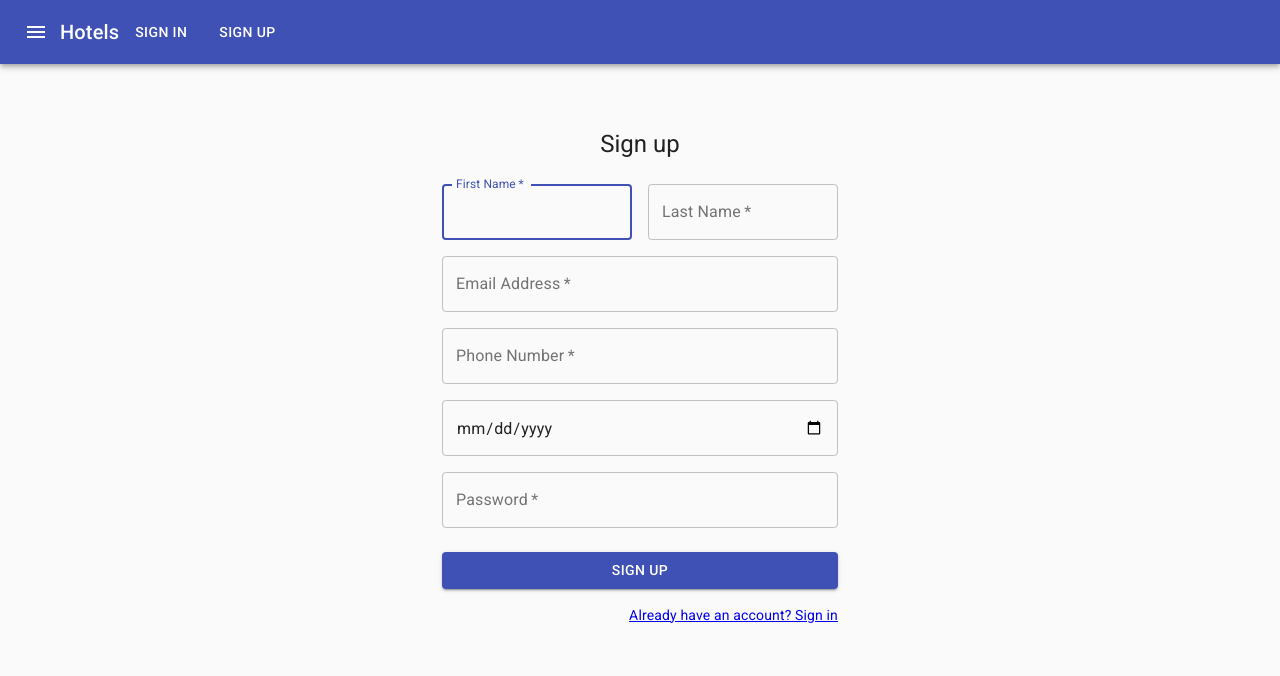
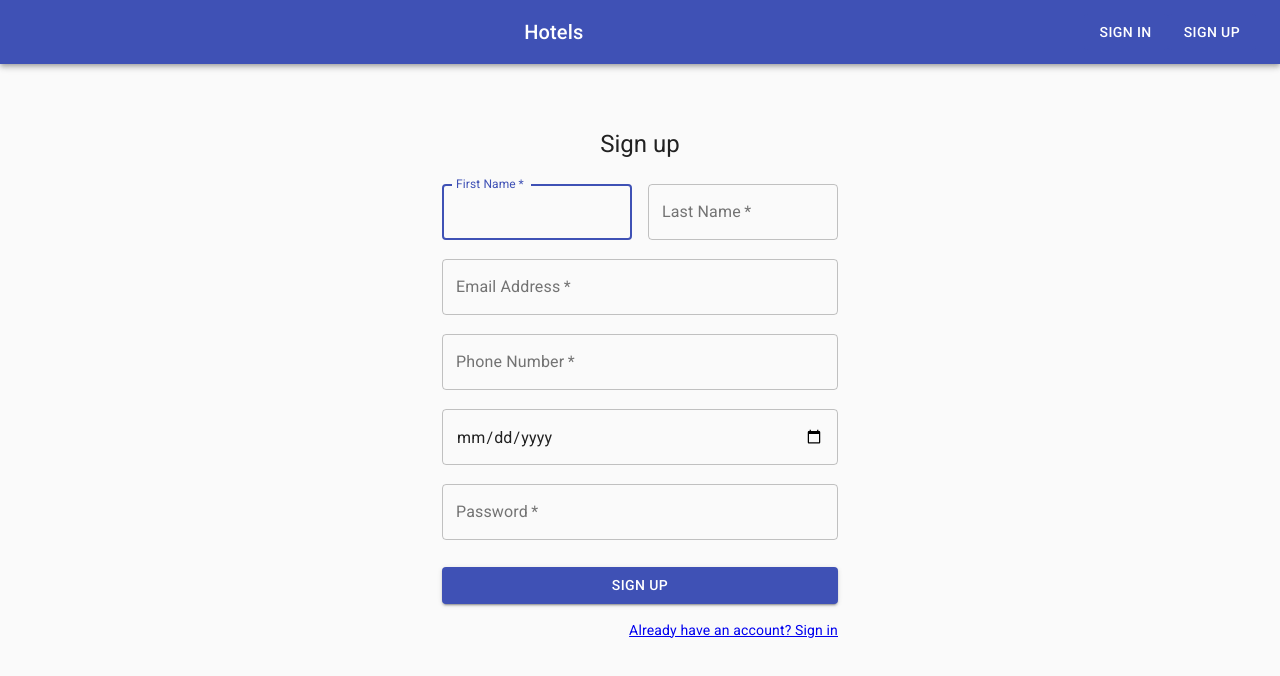
Before and after one commit to VitaliKhileuski/hotel-reservation-system, a React (Create React App) app in the folder hotel-reservation-system/: page /register in a window 1280 px wide. Shown: the top 676 px of the page. Built offline with nearby package versions, Linux system fonts and the light colour scheme.

Commit message:
added validation

```diff
--- a/hotel-reservation-system/package.json
+++ b/hotel-reservation-system/package.json
@@ -9,12 +9,15 @@
     "@testing-library/react": "^11.2.7",
     "@testing-library/user-event": "^12.8.3",
     "axios": "^0.21.1",
+    "formik": "^2.2.8",
     "material-ui-phone-number": "^2.2.6",
     "react": "^17.0.2",
     "react-dom": "^17.0.2",
+    "react-hook-form": "^7.6.5",
     "react-router-dom": "^5.2.0",
     "react-scripts": "4.0.3",
-    "web-vitals": "^1.1.2"
+    "web-vitals": "^1.1.2",
+    "yup": "^0.32.9"
   },
   "scripts": {
     "start": "react-scripts start",
--- a/hotel-reservation-system/src/components/Authorization/Login.js
+++ b/hotel-reservation-system/src/components/Authorization/Login.js
@@ -1,4 +1,3 @@
-import React, { useState } from 'react';
 import Button from '@material-ui/core/Button';
 import CssBaseline from '@material-ui/core/CssBaseline';
 import TextField from '@material-ui/core/TextField';
@@ -8,7 +7,8 @@ import Box from '@material-ui/core/Box';
 import Typography from '@material-ui/core/Typography';
 import { makeStyles } from '@material-ui/core/styles';
 import Container from '@material-ui/core/Container';
-
+import {Formik, Form, ErrorMessage, Field} from 'formik'
+import * as Yup from 'yup'
 const useStyles = makeStyles((theme) => ({
   paper: {
     marginTop: theme.spacing(8),
@@ -30,8 +30,19 @@ const useStyles = makeStyles((theme) => ({
 }));
 
 export default function Login() {
+
+  const initialValues ={
+    email :'',
+    password :''
+  }
+  const validationSchema = Yup.object().shape({
+    email: Yup.string().email("Enter valid email").required("email is required"),
+    password: Yup.string().min(5, "Minimum characters should be 5").required('password is required').matches(/^(?=.*[0-9])(?=.*[a-z])/,"should contains numbers and letters")
+})
+  const onSubmit=(values,props) =>{
+    console.log(values);
+  }
   const classes = useStyles();
-
   return (
     <Container component="main" maxWidth="xs">
       <CssBaseline />
@@ -39,11 +50,15 @@ export default function Login() {
         <Typography component="h1" variant="h5">
           Sign in
         </Typography>
-        <form className={classes.form} Validate>
-          <TextField
+        <Formik initialValues ={ initialValues } onSubmit={onSubmit} validationSchema={validationSchema}>
+          {(props) =>(
+            <Form className={classes.form}>
+          <Field as={TextField}
             variant="outlined"
             margin="normal"
             required
+            error={props.errors.email && props.touched.email}
+            helperText={<ErrorMessage name='email' />}
             fullWidth
             id="email"
             label="Email Address"
@@ -51,12 +66,14 @@ export default function Login() {
             autoComplete="email"
             autoFocus
           />
-          <TextField
+          <Field as={TextField}
             variant="outlined"
             margin="normal"
             required
             fullWidth
             name="password"
+            error={props.errors.password && props.touched.password}
+            helperText={<ErrorMessage name='password' />}
             label="Password"
             type="password"
             id="password"
@@ -74,7 +91,7 @@ export default function Login() {
           </Button>
           <Grid container>
             <Grid item xs>
-              <Link  variant="body2">
+              <Link to="/forgotPassword"  variant="body2">
                 Forgot password?
               </Link>
             </Grid>
@@ -84,7 +101,10 @@ export default function Login() {
               </Link>
             </Grid>
           </Grid>
-        </form>
+        </Form>
+          )}
+        </Formik>
+
       </div>
       <Box mt={8}>
       </Box>
--- a/hotel-reservation-system/src/components/Authorization/Register.js
+++ b/hotel-reservation-system/src/components/Authorization/Register.js
@@ -1,4 +1,4 @@
-import React, { useState } from 'react';
+import {React, useState} from 'react'
 import Button from '@material-ui/core/Button';
 import CssBaseline from '@material-ui/core/CssBaseline';
 import TextField from '@material-ui/core/TextField';
@@ -8,6 +8,9 @@ import Box from '@material-ui/core/Box';
 import Typography from '@material-ui/core/Typography';
 import { makeStyles } from '@material-ui/core/styles';
 import Container from '@material-ui/core/Container';
+import {Formik, Form, ErrorMessage, Field} from 'formik'
+import * as Yup from 'yup'
+import api from './../../api/'
 
 
 const useStyles = makeStyles((theme) => ({
@@ -32,8 +35,48 @@ const useStyles = makeStyles((theme) => ({
 
 export default function Register() {
   const classes = useStyles();
-  const [email,setEmail] = useState("")
-  const [password,setPassword] = useState("")
+  const [customError, setCustomError] = useState('');
+  const [flag, setFlag] = useState(true);
+  const phoneRegExp = /^\+((\\+[1-9]{1,4}[ \\-]*)|(\\([0-9]{2,3}\\)[ \\-]*)|([0-9]{2,4})[ \\-]*)*?[0-9]{3,4}?[ \\-]*[0-9]{3,4}?$/;
+  const initialValues = {
+    lastName:'',
+    firstName:'',
+    email :'',
+    password :'',
+    birthDate: Date.UTC,
+    phone: ''
+  }
+  const validationSchema = Yup.object().shape({
+    firstName: Yup.string().required("firstName is required"),
+    lastName: Yup.string().required("lastName is required"),
+    phone : Yup.string().required("phone number is required").matches(phoneRegExp,"enter valid phone"),
+    email: Yup.string().email("Enter valid email").required("email is required").test('userExists','batwa',function(){return true}),
+    password: Yup.string().min(5, "Minimum characters should be 5").required('password is required').matches(/^(?=.*[0-9])(?=.*[a-z])/,"password should contains numbers and letters")
+})
+  const onSubmit = (values,props) => {
+    setFlag(true);
+    const request = {
+      Email: values.email,
+      Name: values.firstName,
+      SurName: values.lastName,
+      UserName: values.userName,
+      PhoneNumber: values.phone,
+      Password: values.password,
+      BirthDate: values.birthDate,
+    };
+      api
+      .post('/account/register', request)
+			.then((response) => {
+			console.log(response);
+			})
+			.catch((error) => {
+          setCustomError(error.response.data.Message)
+          setFlag(true);
+          console.log(error.response.data.Message)
+          console.log(error.response.data);
+      })
+  }
+
   return (
     <Container component="main" maxWidth="xs">
       <CssBaseline />
@@ -41,14 +84,18 @@ export default function Register() {
         <Typography component="h1" variant="h5">
           Sign up
         </Typography>
-        <form className={classes.form} noValidate>
+        <Formik initialValues ={ initialValues } async onSubmit={onSubmit} validationSchema={validationSchema}>
+        {(props) =>(
+        <Form className={classes.form}>
           <Grid container spacing={2}>
             <Grid item xs={12} sm={6}>
-              <TextField
-                autoComplete="fname"
+              <Field as = {TextField}
+                variant="outlined"
+                autoComplete="lname"
                 name="firstName"
-                variant="outlined"
                 required
+                error={props.errors.firstName && props.touched.firstName}
+                helperText={<ErrorMessage name='firstName' />}
                 fullWidth
                 id="firstName"
                 label="First Name"
@@ -56,52 +103,61 @@ export default function Register() {
               />
             </Grid>
             <Grid item xs={12} sm={6}>
-              <TextField
+              <Field as = {TextField}
                 variant="outlined"
                 required
                 fullWidth
                 id="lastName"
                 label="Last Name"
                 name="lastName"
+                error={props.errors.lastName && props.touched.lastName}
+                helperText={<ErrorMessage name='lastName' />}
                 autoComplete="lname"
               />
             </Grid>
             <Grid item xs={12}>
-              <TextField
+              <Field as = {TextField}
                 variant="outlined"
                 required
                 fullWidth
                 id="email"
                 label="Email Address"
                 name="email"
+                error={props.touched.email}
+                helperText={<ErrorMessage name='email' />}
                 autoComplete="email"
               />
             </Grid>
             <Grid item xs={12}>
-              <TextField
+              <Field as = {TextField}
               fullWidth
               required
               label='Phone Number'
               variant='outlined'
               name='phone'
+              error={props.errors.phone && props.touched.phone}
+              helperText={<ErrorMessage name='phone' />}
               />
             </Grid>
             <Grid item xs={12}>
-              <TextField
+              <Field as = {TextField}
               fullWidth
-              required
               type ='Date'
               variant='outlined'
               name='birthdate'
+              error={props.errors.birthDate && props.touched.birthDate}
+              helperText={<ErrorMessage name='birthDate' />}
               />
             </Grid>
             <Grid item xs={12}>
-              <TextField
+              <Field as = {TextField}
                 variant="outlined"
                 required
                 fullWidth
                 name="password"
                 label="Password"
+                error={props.errors.password && props.touched.password}
+                helperText={<ErrorMessage name='password' />}
                 type="password"
                 id="password"
                 autoComplete="current-password"
@@ -124,7 +180,9 @@ export default function Register() {
               </Link>
             </Grid>
           </Grid>
-        </form>
+        </Form>
+        )}
+        </Formik>
       </div>
       <Box mt={5}>
       </Box>
--- a/hotel-reservation-system/src/components/shared/NavBar.js
+++ b/hotel-reservation-system/src/components/shared/NavBar.js
@@ -1,24 +1,15 @@
 import React from 'react';
 import './../../css/App.css'
 import { Link } from 'react-router-dom'
-import { AppBar,Button,Toolbar,IconButton, Typography} from '@material-ui/core'
-import MenuIcon from '@material-ui/icons/Menu'
+import { AppBar,Button,Toolbar,Typography} from '@material-ui/core'
 import { makeStyles } from '@material-ui/core/styles';
 const useStyles = makeStyles((theme) => ({
-  root: {
+  title: {
     flexGrow: 1,
   },
   navElement: {
     marginRight: theme.spacing(2),
   },
-  title: {
-    flexGrow: 1,
-    display: 'none',
-    [
-      theme.breakpoints.up('sm')]: {
-        display: 'block',
-    },
-  }
 }));
 
 function NavBar() {
@@ -27,10 +18,7 @@ function NavBar() {
     return (
         <AppBar position="static">
   <Toolbar>
-    <IconButton edge="start" className={classes.menuButton} color="inherit" aria-label="menu">
-      <MenuIcon/>
-    </IconButton>
-    <Typography variant="h6" className="title">
+    <Typography variant="h6" className={classes.title}>
       Hotels
     </Typography>
     <Link to="/login"  style={{ textDecoration: 'none' }}>
```
Also changed, not shown: 1 other file (tests, documents, lock files or other folders).
